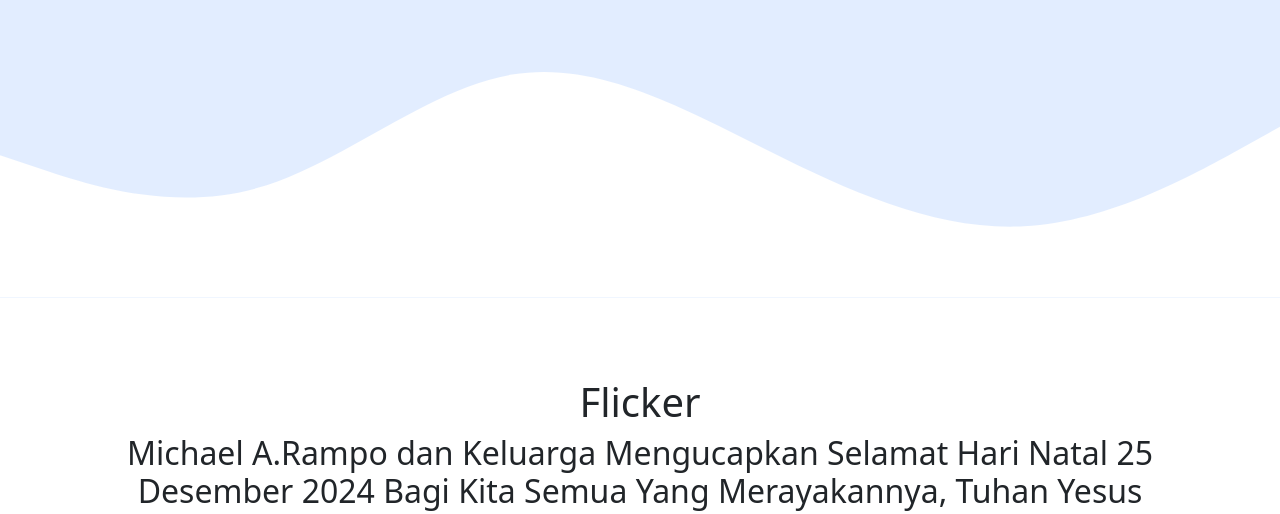
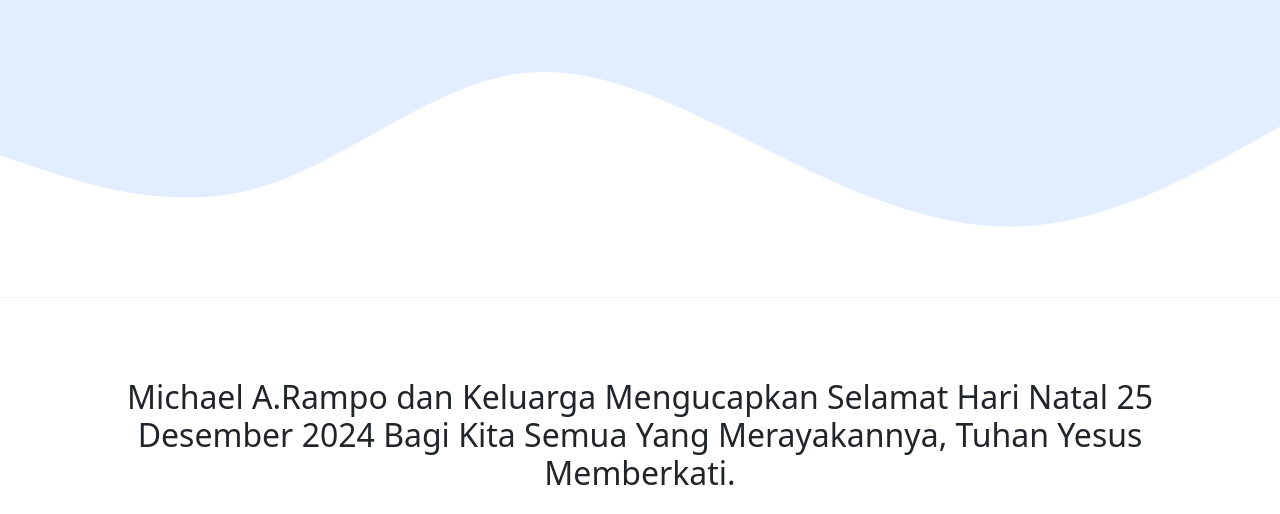
Before and after one commit to michaelrampo/michaelrampo.github.io, a plain HTML site: page index.html in a window 1280 px wide. Shown: the part 404-918 px from the top of the page. Drawn offline with nearby package versions, Linux system fonts and the light colour scheme.

Commit message:
Update index.html

```diff
--- a/index.html
+++ b/index.html
@@ -64,24 +64,8 @@
         <div class="row text-center mb-3">
           <div class="col">
            <div>
-  <h1 class="text" data-flicker="i" contenteditable>
-    Flicker
-  </h1>
-  <span class="text" aria-hidden="true"> <h2>Michael A.Rampo dan Keluarga Mengucapkan Selamat Hari Natal 25 Desember 2024 Bagi Kita Semua Yang Merayakannya, Tuhan Yesus Memberkati.</h2></span>
-const letter = document.getElementById("flickerLetter");
-const offset = document.getElementById("flickerPosition");
-const span = document.querySelector("span");
+  <h2><blink></blink>Michael A.Rampo dan Keluarga Mengucapkan Selamat Hari Natal 25 Desember 2024 Bagi Kita Semua Yang Merayakannya, Tuhan Yesus Memberkati.</blink></h2>
 
-
-letter.addEventListener("input", function() {
-// For data-attributes
-  // span.setAttribute("data-flicker", this.value);
-  span.innerHTML = this.value;
-});
-
-offset.addEventListener("input", function() {
-  span.style.setProperty("--offset", this.value);
-});
 </div>
           </div>
         </div>
```
